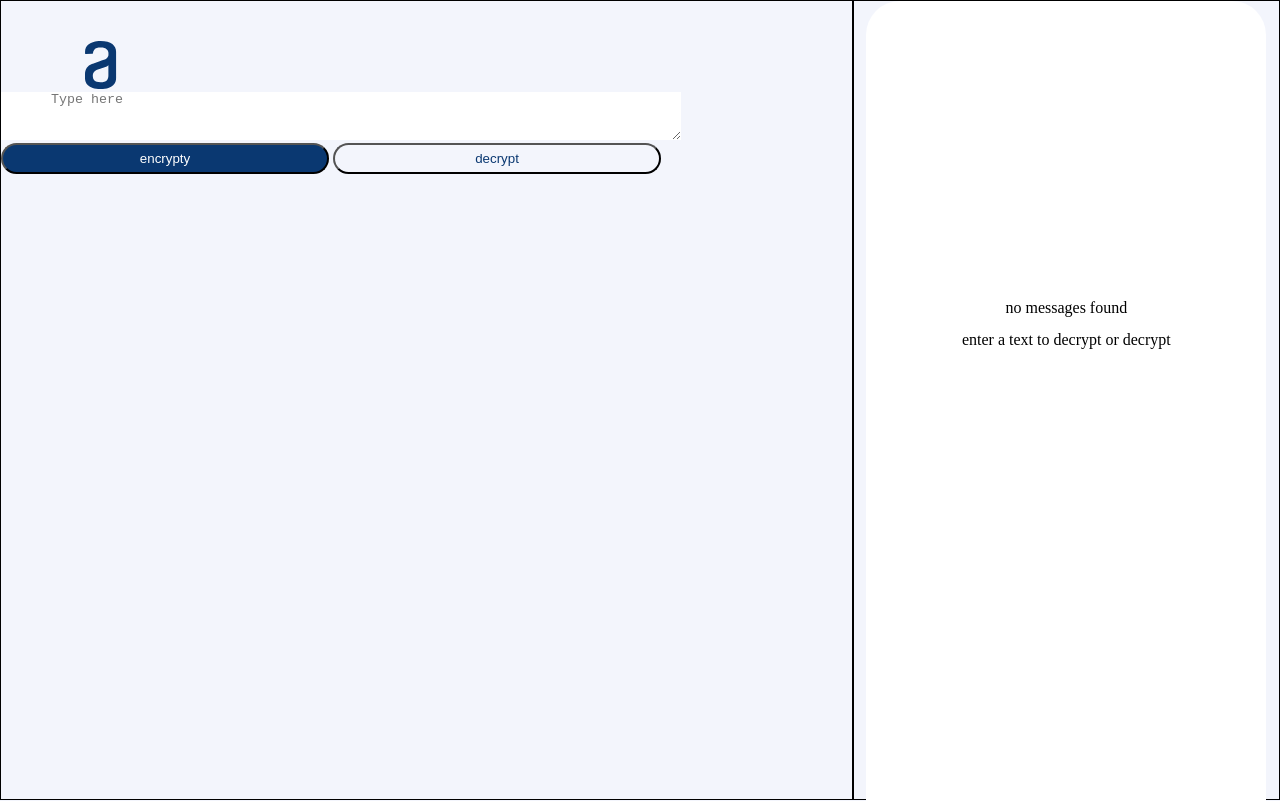
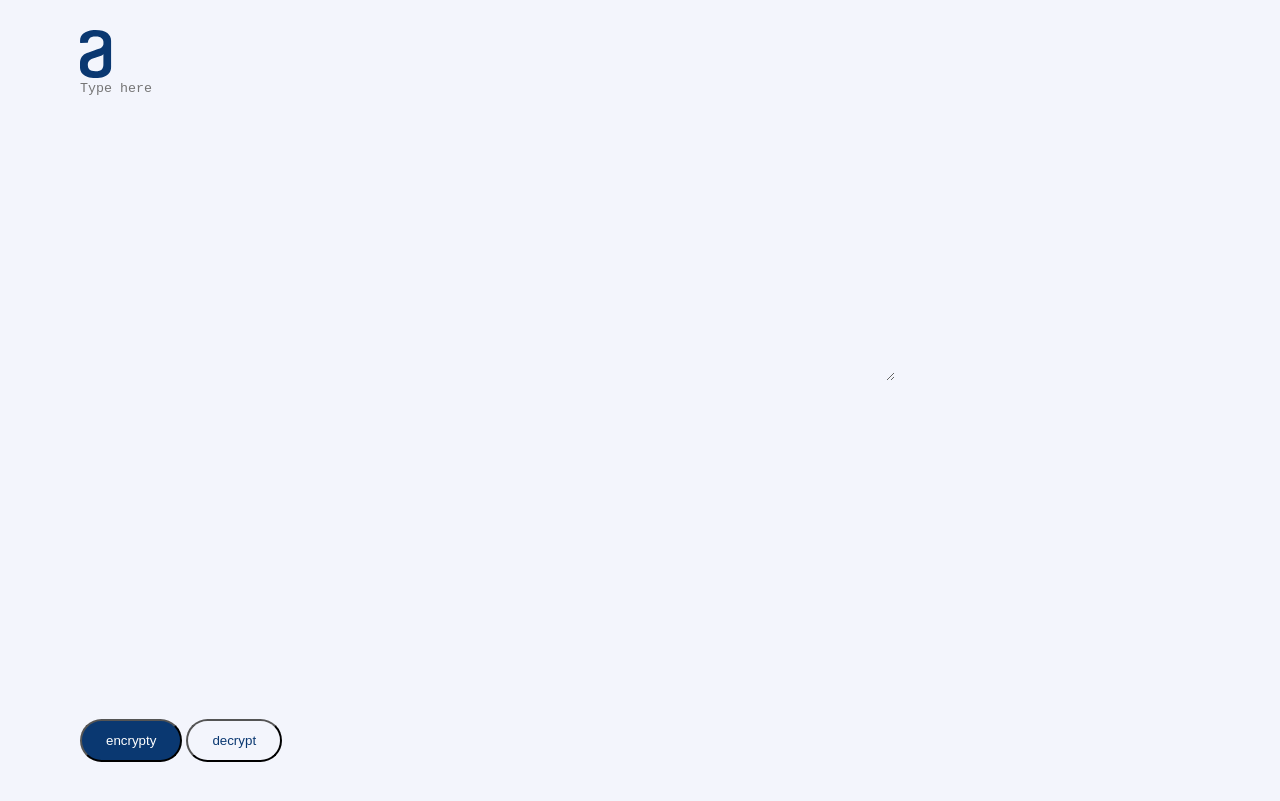
Before and after one commit to almeidaleandro28/Challenge-Oracle-ONE--1-, a website: page index.html in a window 1280 px wide. Shown: the top 801 px of the page. Drawn offline with Linux system fonts and the light colour scheme.

Commit message:
update structure

```diff
--- a/index.html
+++ b/index.html
@@ -10,12 +10,12 @@
 <body>
   <main class="main">
     <div class="container">
-      <section class="section-left">
+      <section class="section-left pl">
         <div class="brand">
         <img class="logo" src="./img/brand-alura.svg" alt="logo a">
         </div><!--end brand-->
         <div class="text">
-          <textarea class="textarea" name="textarea" id="" cols="15" rows="20" placeholder="Type here"></textarea>
+          <textarea class="textarea" name="textarea" id="" cols="100" rows="20" placeholder="Type here"></textarea>
         </div><!--end text-->
         <div class="buttons">
         <button class="btn btn-encrypt" type="submit">encrypty</button>
--- a/scss/style.scss
+++ b/scss/style.scss
@@ -1,18 +1,19 @@
 @import "reset";
 @import "variables";
+@import "responsive";
 
 
 body {
   background-color: $light-blue-500;
   height: 100vh;
-  overflow-x: hidden;
+
+
 }
 
 // general
 .btn {
   border-radius: 24px;
-  padding: 6px 24px;
-  width: 328px;
+  padding: 12px 24px;
   height: fit-content;
 }
 
@@ -20,6 +21,9 @@ textarea {
   border: none;
 }
 
+.pl {
+  padding-left: 5rem;
+}
 
 // main
 .main {
@@ -32,42 +36,49 @@ textarea {
   flex-wrap: wrap;
   height: 100%;
   position: relative;
+  @include screen( mobile ) {
+
+  }
 }
 
 /* section left*/
 .section-left{
+  align-content: space-between;
   display: flex;
   flex: 2;
   flex-direction: column;
   height: 100%;
-  border: 1px solid black;
+  padding-top: 30px;
+
+  @include screen( tablet ) {
+
+
+  }
 
 }
 
 .brand{
 
-  width: max-content;
-  padding: 40px 0px 0px 84px;
   .logo{}
 }
 
 .text {
-  // width: max-content;
-
-
-
-  // padding: 168px 0px 0px 240px;
+  flex: 1;
   .textarea {
+    background-color: $light-blue-500;
     border: none ;
-    padding: 0px 0px 0px 50px;
-    justify-self: center;
-    width: 680px;
-    height: 48px;
+  }
+  .textarea:active {
+    border: none;
   }
 }
 
 .buttons {
-
+  padding-bottom: 38px;
+  @include screen( mobile ) {
+    display: flex;
+    justify-content: center;
+  }
 
   .btn-encrypt{
     background-color: $dark-blue-300;
@@ -82,12 +93,13 @@ textarea {
 
 /* section right */
 .section-right {
-  border: 1px solid black;
   display: flex;
   flex-direction: row;
+  flex: 1;
   justify-content: center;
-  flex: 1;
   height: 100%;
+  padding-top: 30px;
+  width: 100vw;
 
 }
 
@@ -98,7 +110,10 @@ textarea {
   flex-direction: column;
   width: 400px;
   text-align: center;
-  height: 944px;
+  height: 95%;
+  @include screen( mobile ) {
+    width: 327px;
+  }
 
 }
 
@@ -115,15 +130,19 @@ textarea {
   text-align: center;
   position: relative;
   padding-top: 283px;
+  @include screen(mobile) {
+    display: none;
+  }
   .message-img {
     width: 100%;
     height: auto;
   }
+}
 
-}
 
 .right-footer {
   text-align: center;
+
   h2 {
     padding-bottom: 1rem;
   }
@@ -136,9 +155,9 @@ textarea {
   flex: 1;
   display: flex;
   justify-content: center;
-
+  align-items: flex-end;
   .btn-copy {
-    align-self: flex-start;
+    // align-self: flex-start;
     background-color: $white;
     display: none;
     margin-top: 62px;
```
Also changed, not shown: css/style.css, 1 other file.
